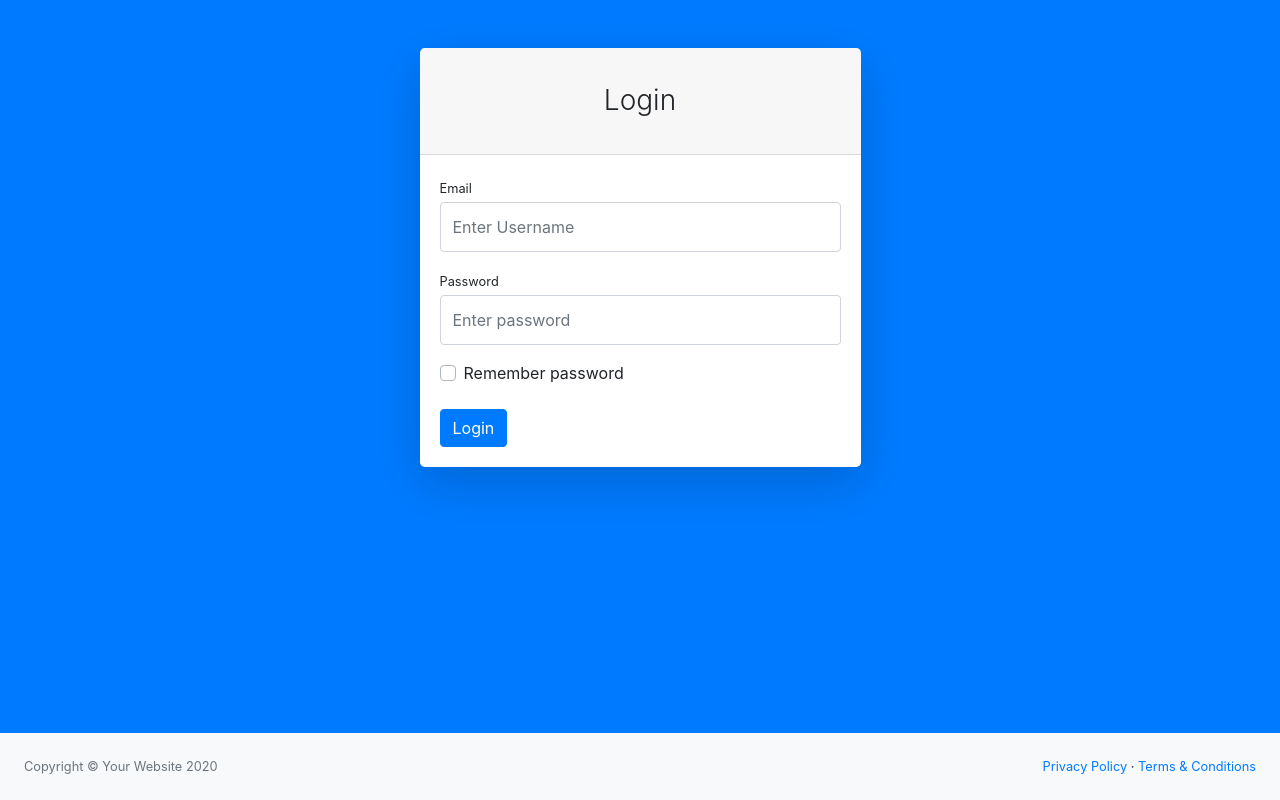
After one commit to sub021/wong_solo_PKL, a CodeIgniter 4 app: template app/Views/auth/login.php in a window 1280 px wide. The commit adds this page. Run offline with PHP 8.4 and a stand-in for CodeIgniter, Linux system fonts and the light colour scheme; the template is opened without the code that fills it, so the values that code supplies are empty; some libraries are stand-ins or nearby versions.

Commit message:
update permission

```diff
--- /dev/null
+++ b/app/Views/auth/login.php
@@ -0,0 +1,76 @@
+<!DOCTYPE html>
+<html lang="en">
+
+<head>
+    <meta charset="utf-8" />
+    <meta http-equiv="X-UA-Compatible" content="IE=edge" />
+    <meta name="viewport" content="width=device-width, initial-scale=1, shrink-to-fit=no" />
+    <meta name="description" content="" />
+    <meta name="author" content="" />
+    <title>Menu Login</title>
+    <link href="<?= base_url(); ?>assets/css/styles.css" rel="stylesheet" />
+    <script src="<?= base_url(); ?>assets/vendor/fontawesome-free/js/all.min.js" crossorigin="anonymous"></script>
+</head>
+
+<body class="bg-primary">
+    <div id="layoutAuthentication">
+        <div id="layoutAuthentication_content">
+            <main>
+                <div class="container">
+                    <div class="row justify-content-center">
+                        <div class="col-lg-5">
+                            <div class="card shadow-lg border-0 rounded-lg mt-5">
+                                <div class="card-header">
+                                    <h3 class="text-center font-weight-light my-4">Login</h3>
+                                </div>
+                                <div class="card-body">
+                                    <form action="" method="post">
+                                        <div class="form-group">
+                                            <label class="small mb-1" for="inputEmailAddress">Email</label>
+                                            <input class="form-control py-4" id="email" name="username" type="text" placeholder="Enter Username" />
+                                        </div>
+                                        <div class="form-group">
+
+                                            <label class="small mb-1" for="inputPassword">Password</label>
+                                            <input class="form-control py-4" id="Password" type="password" name="password" placeholder="Enter password" />
+                                        </div>
+                                        <div class="form-group">
+                                            <div class="custom-control custom-checkbox">
+                                                <input class="custom-control-input" id="rememberPasswordCheck" type="checkbox" />
+                                                <label class="custom-control-label" for="rememberPasswordCheck">Remember password</label>
+                                            </div>
+                                        </div>
+                                        <div class="form-group d-flex align-items-center justify-content-between mt-4 mb-0">
+
+                                            <button type="submit" class="btn btn-primary" name="login">Login</button>
+                                        </div>
+                                    </form>
+                                </div>
+
+                            </div>
+                        </div>
+                    </div>
+                </div>
+            </main>
+        </div>
+        <div id="layoutAuthentication_footer">
+            <footer class="py-4 bg-light mt-auto">
+                <div class="container-fluid">
+                    <div class="d-flex align-items-center justify-content-between small">
+                        <div class="text-muted">Copyright &copy; Your Website 2020</div>
+                        <div>
+                            <a href="#">Privacy Policy</a>
+                            &middot;
+                            <a href="#">Terms &amp; Conditions</a>
+                        </div>
+                    </div>
+                </div>
+            </footer>
+        </div>
+    </div>
+    <script src="<?= base_url(); ?>assets/vendor/jquery/jquery.min.js" crossorigin="anonymous"></script>
+    <script src="<?= base_url(); ?>assets/vendor/bootstrap/js/bootstrap.bundle.min.js" crossorigin="anonymous"></script>
+    <script src="<?= base_url(); ?>assets/js/scripts.js"></script>
+</body>
+
+</html>
--- a/app/Views/welcome_message.php
+++ b/app/Views/welcome_message.php
@@ -8,7 +8,9 @@
     <meta name="viewport" content="width=device-width, initial-scale=1.0">
     <link rel="shortcut icon" type="image/png" href="/favicon.ico">
     <?php
-    header('Location: ' . route_to('dashboard')) ?>
+    header('Location: ' . route_to('dashboard'))
+    //
+    ?>
     <!-- STYLES -->
     <?php
     // dd(auth()->loggedIn());
```
Also changed, not shown: app/Config/Routes.php (+6 -3 lines), app/Controllers/Auth/LoginController.php (added, +16 -0 lines), app/Views/login.php (deleted, +0 -71 lines), app/Views/template/template.php (+7 -1 lines).
